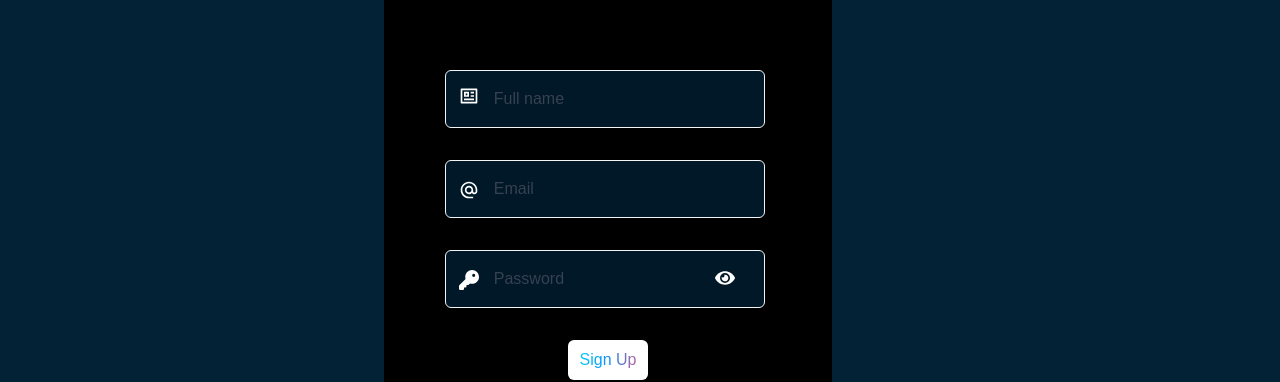
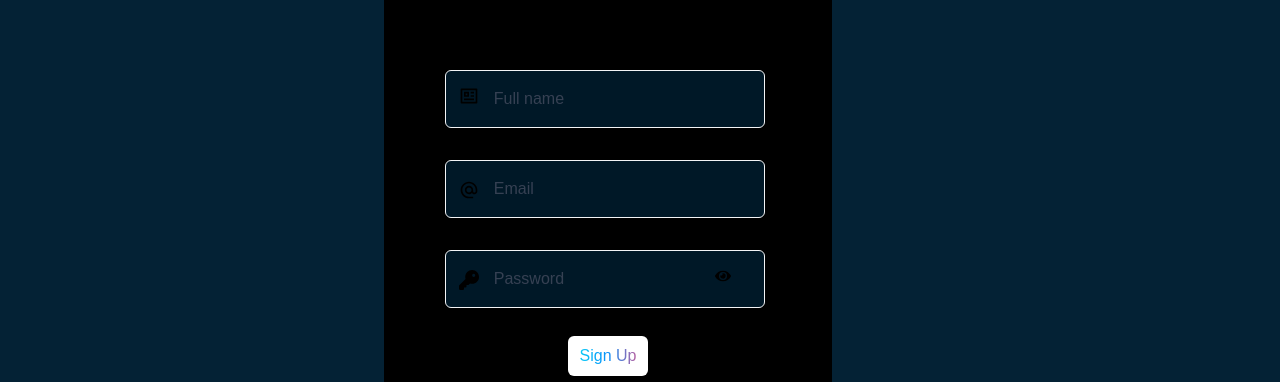
Before and after one commit to mikakumar/WeIntern-Week3, a Next.js app: page /signup in a window 1280 px wide. Shown: the part 198-580 px from the top of the page. Built offline with nearby package versions, Linux system fonts and the light colour scheme; no server answers.

Commit message:
v7: final touches + css fixes

```diff
--- a/src/app/globals.css
+++ b/src/app/globals.css
@@ -123,7 +123,7 @@
   }
 
   .input-box{
-    @apply w-[25vw] rounded-md p-4 px-12 -ml-[0.5vw] border border-gray-100 text-black placeholder:text-gray-700 inset-0;
+    @apply w-[25vw] rounded-md p-4 px-12 -ml-[0.5vw] border border-gray-100 text-white placeholder:text-gray-700 inset-0;
     background-color:rgb(0, 24, 39);
   }
 
--- a/src/components/signin.tsx
+++ b/src/components/signin.tsx
@@ -8,6 +8,7 @@ import { useRouter } from "next/navigation";
 import { MdAlternateEmail } from "react-icons/md";
 import { FaKey } from "react-icons/fa6";
 import { FaEye } from "react-icons/fa";
+import { FaEyeLowVision } from "react-icons/fa6";
 
 import { FaGoogle } from "react-icons/fa";
 import { FaGithub } from "react-icons/fa";
@@ -24,10 +25,29 @@ const SignIn = () =>{
 
     const [emailFlip, setEmailFlip] = useState(false);
     const [keyFlip, setKeyFlip] = useState(false);
-    const [noClickPasswordVisible, setNoClickPasswordVisible] = useState(false);
-    const [clickedPasswordVisible, setClickedPasswordVisible] = useState(false);
+    const [passwordVisible, setPasswordVisible] = useState(false);
 
     const router = useRouter();
+
+    const emailBlack = () =>{
+        setEmailFlip(false);
+    }
+
+    const emailWhite = () =>{
+        setEmailFlip(true);
+    }
+
+    const keyBlack = () =>{
+        setKeyFlip(false);
+    }
+
+    const keyWhite = () =>{
+        setKeyFlip(true);
+    }
+
+    const passwordCheck = () =>{
+        setPasswordVisible(!passwordVisible);
+    }
 
 
     const dragIn = () =>{
@@ -37,26 +57,54 @@ const SignIn = () =>{
     }
 
 
-
     return(
         <>
         <div className="signin-container">
             <form action={dragIn}>
             <div>
-            <MdAlternateEmail className="input-icon"/>
-            <input type="email" placeholder="Email"
+            {emailFlip && <div>
+                <MdAlternateEmail className="input-icon text-white"/>
+            </div> }
+           {!emailFlip && <div>
+            <MdAlternateEmail className="input-icon text-black"/>
+            </div>}
+            <input type="email" placeholder="Email" onFocus={emailBlack} onBlur={emailWhite}
             className="input-box"
 
             onChange={(e)=>setEmail(e.target.value)}
              />
              </div>
              <div>
-             <FaKey className="input-icon" />
-            <input type="password" placeholder="Password"
-            className="input-box"
+            {keyFlip &&
+            <div>
+             <FaKey className="input-icon text-white" />
+             </div>
+            }
+             {!keyFlip &&
+            <div>
+             <FaKey className="input-icon text-black" />
+             </div>
+            }
+            <input type={passwordVisible ? "text" : "password"} placeholder="Password"
+            className="input-box text-white focus:text-black" onFocus={keyBlack} onBlur={keyWhite}
             onChange={(e)=>setPassword(e.target.value)}
             />
-            <FaEye className="password-check" />
+            {!passwordVisible && <div className="password-check">
+                {keyFlip && <div>
+                <FaEye className="text-white" onClick={passwordCheck} />
+                </div>}
+                {!keyFlip && <div>
+                <FaEye className="text-black" onClick={passwordCheck} />
+                </div>}
+                </div>}
+                {passwordVisible && <div className="password-check">
+                {keyFlip && <div>
+                <FaEyeLowVision className="text-white" onClick={passwordCheck} />
+                </div>}
+                {!keyFlip && <div>
+                <FaEyeLowVision className="text-black" onClick={passwordCheck} />
+                </div>}
+                </div>}
             </div>
             <div className="button-wrapper mt-2">
                 <input type="submit" className="auth-submit" value="Sign In" />
--- a/src/components/signup.tsx
+++ b/src/components/signup.tsx
@@ -8,6 +8,7 @@ import { RiProfileLine } from "react-icons/ri";
 import { MdAlternateEmail } from "react-icons/md";
 import { FaKey } from "react-icons/fa6";
 import { FaEye } from "react-icons/fa";
+import { FaEyeLowVision } from "react-icons/fa6";
 
 
 const SignUp = () =>{
@@ -16,9 +17,43 @@ const SignUp = () =>{
     const [email, setEmail] = useState('');
     const [password, setPassword] = useState('');
 
-    const [passwordVisible, setPasswordVisible] = useState('');
+    const [nameFlip, setNameFlip] = useState(false);
+    const [emailFlip, setEmailFlip] = useState(false);
+    const [keyFlip, setKeyFlip] = useState(false);
+
+    const [passwordVisible, setPasswordVisible] = useState(false);
 
     const router = useRouter();
+
+    const nameBlack = () =>{
+        setNameFlip(false);
+    }
+
+    const nameWhite = () =>{
+        setNameFlip(true);
+    }
+
+
+    const emailBlack = () =>{
+        setEmailFlip(false);
+    }
+
+    const emailWhite = () =>{
+        setEmailFlip(true);
+    }
+
+    const keyBlack = () =>{
+        setKeyFlip(false);
+    }
+
+    const keyWhite = () =>{
+        setKeyFlip(true);
+    }
+
+    const passwordCheck = () =>{
+        setPasswordVisible(!passwordVisible);
+    }
+
 
 
 
@@ -34,26 +69,61 @@ const SignUp = () =>{
         <div className="signup-container">
             <form action={signUpFunC}>
             <div>
-            <RiProfileLine className="input-icon top-16" />
+            {nameFlip && <div>
+                <RiProfileLine className="input-icon text-white top-16"/>
+            </div> }
+           {!nameFlip && <div>
+            <RiProfileLine className="input-icon text-black top-16"/>
+            </div>}
             <input type="text" placeholder="Full name"
             onChange={(e)=>setName(e.target.value)}
-            className="input-box mt-7 mb-3"
+            className="input-box mt-7 mb-3" onFocus={nameBlack} onBlur={nameWhite}
             />
             </div>
             <div>
-            <MdAlternateEmail className="input-icon"/>
+            {emailFlip && <div>
+                <MdAlternateEmail className="input-icon text-white"/>
+            </div> }
+           {!emailFlip && <div>
+            <MdAlternateEmail className="input-icon text-black"/>
+            </div>}
             <input type="email" placeholder="Email"
-            className="input-box mb-3"
+            className="input-box mb-3" onFocus={emailBlack} onBlur={emailWhite}
             onChange={(e)=>setEmail(e.target.value)}
              />
              </div>
              <div>
-             <FaKey className="input-icon" />
-            <input type="password" placeholder="Password"
-            className="input-box"
+             {keyFlip &&
+            <div>
+             <FaKey className="input-icon text-white" />
+             </div>
+            }
+             {!keyFlip &&
+            <div>
+             <FaKey className="input-icon text-black" />
+             </div>
+            }
+            <input type={passwordVisible ? "text" : "password"} placeholder="Password"
+            className="input-box text-white focus:text-black" onFocus={keyBlack} onBlur={keyWhite}
             onChange={(e)=>setPassword(e.target.value)}
             />
-            <FaEye className="password-check" />
+             {!passwordVisible && <div className="password-check">
+            {keyFlip && <div>
+                <FaEye className="text-white" onClick={passwordCheck} />
+                </div>}
+                {!keyFlip && <div>
+                <FaEye className="text-black" onClick={passwordCheck} />
+                </div>}
+
+            </div>}
+            {passwordVisible && <div className="password-check">
+                {keyFlip && <div>
+                <FaEyeLowVision className="text-white" onClick={passwordCheck} />
+                </div>}
+                {!keyFlip && <div>
+                <FaEyeLowVision className="text-black" onClick={passwordCheck} />
+                </div>}
+            </div>}
             </div>
             <div className="button-wrapper mt-3">
                 <input type="submit" className="auth-submit" value="Sign Up" />
```
